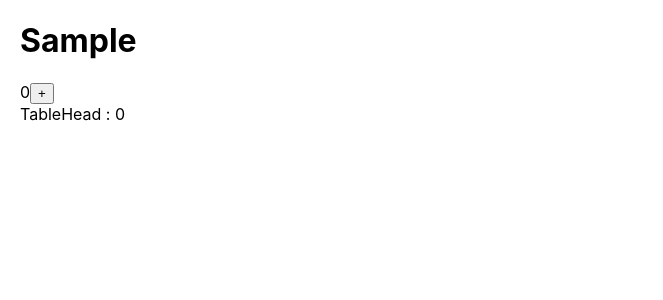
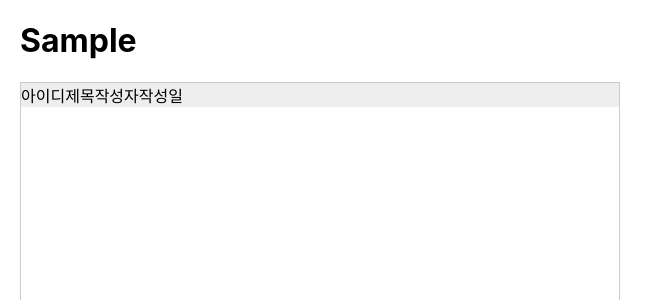
Before and after one commit to axisj/axboot-datagrid, a Next.js app: page / in a window 1280 px wide. Shown: the top 300 px of the page, without its empty margins (0-663 px from the left). Built offline with nearby package versions, Linux system fonts and the light colour scheme.

Commit message:
working RFTable typing

```diff
--- a/examples/BasicExample.tsx
+++ b/examples/BasicExample.tsx
@@ -1,14 +1,46 @@
-import * as React from "react";
-import styled from "@emotion/styled";
-import {RFTable} from "../react-frame-table";
+import * as React from 'react';
+import styled from '@emotion/styled';
+import { RFTable } from '../react-frame-table';
 
-interface Props {
-}
+interface Props {}
+
+const list = Array.from(Array(100)).map(i => ({
+  values: {
+    id: `ID_${i}`,
+    title: `title_${i}`,
+    writer: `writer_${i}`,
+    createAt: `2022-09-08`,
+  },
+}));
 
 function BasicExample(props: Props) {
-  return <Container>
-    <RFTable/>
-  </Container>;
+  return (
+    <Container>
+      <RFTable
+        width={600}
+        height={400}
+        data={list}
+        columns={[
+          {
+            key: 'id',
+            label: '아이디',
+          },
+          {
+            key: 'title',
+            label: '제목',
+          },
+          {
+            key: 'writer',
+            label: '작성자',
+          },
+          {
+            key: 'createdAt',
+            label: '작성일',
+          },
+        ]}
+      />
+    </Container>
+  );
 }
 
 const Container = styled.div``;
--- a/react-frame-table/RFTable.tsx
+++ b/react-frame-table/RFTable.tsx
@@ -1,14 +1,38 @@
 import * as React from 'react';
-import {createAppStore, Provider} from './store';
-import Table from "./components/Table";
+import { AppStoreProvider, AppStore } from './store';
+import Table from './components/Table';
+import { RFTableProps } from './types';
+import create from 'zustand';
 
-interface Props {
-}
+export function RFTable({
+  width,
+  height,
+  headerHeight = 24,
+  data,
+  columns,
+  columnsGroup = [],
+  trHeight = 24,
+}: RFTableProps) {
+  const containerBorderWidth = 1;
+  const contentBodyHeight = height - headerHeight - containerBorderWidth * 2;
+  const displayItemCount = Math.ceil(contentBodyHeight / trHeight);
 
-export function RFTable(props: Props) {
   return (
-    <Provider createStore={createAppStore}>
-      <Table/>
-    </Provider>
+    <AppStoreProvider
+      createStore={() =>
+        create<AppStore>(set => ({
+          containerBorderWidth: 1,
+          width,
+          height,
+          headerHeight,
+          data,
+          columns,
+          columnsGroup,
+          trHeight,
+        }))
+      }
+    >
+      <Table />
+    </AppStoreProvider>
   );
 }
--- a/react-frame-table/components/Table.tsx
+++ b/react-frame-table/components/Table.tsx
@@ -1,29 +1,27 @@
 import * as React from 'react';
 import styled from '@emotion/styled';
-import {useStore} from '../store';
-import TableHead from "./TableHead";
+import TableHead from './TableHead';
+import TableBody from './TableBody';
+import { useAppStore } from '../store';
 
-interface Props {
-}
+interface Props {}
 
 function Table(props: Props) {
-  const state = useStore();
+  const [width, height, containerBorderWidth] = useAppStore(s => [s.width, s.height, s.containerBorderWidth]);
+
   return (
-    <Container>
-      {state.bears}
-      <button
-        onClick={() => {
-          state.increasePopulation();
-        }}
-      >
-        +
-      </button>
-
-      <TableHead/>
+    <Container style={{ width, height, borderWidth: `${containerBorderWidth}px` }}>
+      <TableHead />
+      <TableBody />
     </Container>
   );
 }
 
-const Container = styled.div``;
+const Container = styled.div`
+  border-color: #ccc;
+  border-style: solid;
+  box-sizing: border-box;
+  position: relative;
+`;
 
 export default Table;
--- /dev/null
+++ b/react-frame-table/components/TableBody.tsx
@@ -0,0 +1,30 @@
+import * as React from 'react';
+import styled from '@emotion/styled';
+import { useAppStore } from '../store';
+
+interface Props {}
+
+function TableBody(props: Props) {
+  const [height, headerHeight, containerBorderWidth] = useAppStore(s => [
+    s.height,
+    s.headerHeight,
+    s.containerBorderWidth,
+  ]);
+  const bodyHeight = React.useMemo(
+    () => height - headerHeight - containerBorderWidth * 2,
+    [headerHeight, height, containerBorderWidth],
+  );
+  return (
+    <>
+      <ScrollContainer style={{ height: bodyHeight }}>
+        <div style={{ width: 1000, height: 1000 }} />
+      </ScrollContainer>
+    </>
+  );
+}
+
+const ScrollContainer = styled.div`
+  overflow: auto;
+`;
+
+export default TableBody;
--- a/react-frame-table/components/TableHead.tsx
+++ b/react-frame-table/components/TableHead.tsx
@@ -1,14 +1,24 @@
 import * as React from 'react';
 import styled from '@emotion/styled';
-import { useStore } from '../store';
+import { useAppStore } from '../store';
 
 interface Props {}
 
 function TableHead(props: Props) {
-  const state = useStore();
-  return <Container>TableHead : {state.bears}</Container>;
+  const columns = useAppStore(s => s.columns);
+  const headerHeight = useAppStore(s => s.headerHeight);
+
+  return (
+    <Container style={{ height: headerHeight }}>
+      {columns.map((column, index) => (
+        <span key={index}>{column.label}</span>
+      ))}
+    </Container>
+  );
 }
 
-const Container = styled.div``;
+const Container = styled.div`
+  background: #eee;
+`;
 
 export default TableHead;
--- a/react-frame-table/store/createAppStore.ts
+++ b/react-frame-table/store/createAppStore.ts
@@ -1,24 +1,19 @@
-import create, {StoreApi} from 'zustand';
+import { StoreApi } from 'zustand';
 import createContext from 'zustand/context';
+import { RFTableColumnGroup, RFTableProps } from '../types';
 
-export interface AppModel {
-  bears: number;
+export interface AppModel extends RFTableProps {
+  headerHeight: number;
+  columnsGroup: RFTableColumnGroup[];
+  containerBorderWidth: number;
+  trHeight: number;
+  scrollTop: number;
+  scrollLeft: number;
 }
 
-export interface AppActions {
-  increasePopulation: () => void;
-  removeAllBears: () => void;
-}
+export interface AppActions {}
 
-export interface AppStore extends AppModel, AppActions {
-}
+export interface AppStore extends AppModel, AppActions {}
 
-export const createAppStore = () =>
-  create<AppStore>(set => ({
-    bears: 0,
-    increasePopulation: () => set(state => ({bears: state.bears + 1})),
-    removeAllBears: () => set({bears: 0}),
-  }));
-
-const {Provider, useStore} = createContext<StoreApi<AppStore>>();
-export {Provider, useStore};
+const { Provider: AppStoreProvider, useStore: useAppStore } = createContext<StoreApi<AppStore>>();
+export { AppStoreProvider, useAppStore };
--- a/react-frame-table/types.ts
+++ b/react-frame-table/types.ts
@@ -1,5 +1,7 @@
-type Direction = "left" | "center" | "right";
-type Size = "small" | "medium" | "large";
+import React from 'react';
+
+type Direction = 'left' | 'center' | 'right';
+type Size = 'small' | 'medium' | 'large';
 
 export interface RFTableColumn {
   key: string | string[];
@@ -17,10 +19,41 @@ export type RFTableDataItem = {
   values: Record<string, any>;
   status?: string;
   selected?: boolean;
+  parentItemIndex?: number;
+};
+
+export interface RFTablePage {
+  currentPage?: number;
+  pageSize?: number;
+  totalPages?: number;
+  totalElements?: number;
+  loading?: boolean;
+  onChange?: (currentPage: number, pageSize?: number) => void;
 }
 
 export interface RFTableProps {
+  width: number;
+  height: number;
+  headerHeight?: number;
   data: RFTableDataItem[];
   columns: RFTableColumn[];
-  columnsGroup: RFTableColumnGroup[];
+  columnsGroup?: RFTableColumnGroup[];
+  trHeight?: number;
+
+  page?: RFTablePage;
+  enableLoadMore?: boolean;
+  onLoadMore?: (params: { scrollLeft: number; scrollTop: number }) => void;
+  endLoadMoreRender?: () => React.ReactNode;
+
+  className?: string;
+  style?: React.CSSProperties;
+  loading?: boolean;
+  spinning?: boolean;
+
+  scrollTop?: number;
+  scrollLeft?: number;
+
+  msg?: {
+    emptyList?: string;
+  };
 }
```
